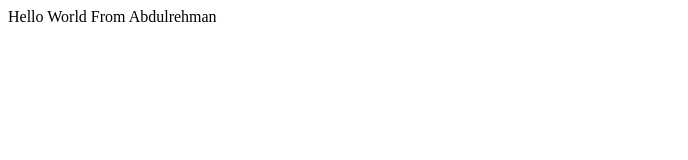
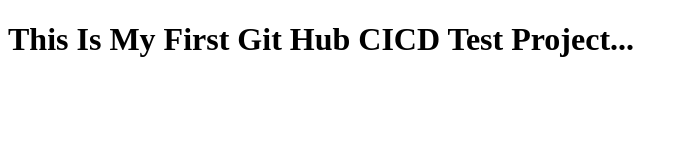
Before and after one commit to AbdulrehmanTalat/Bootcamp-2020, a plain HTML site: page index.html in a window 1280 px wide. Shown: the whole page, without its empty margins (0-688 px from the left). Drawn offline with Linux system fonts and the light colour scheme.

Commit message:
Update index.html

```diff
--- a/index.html
+++ b/index.html
@@ -7,7 +7,7 @@
 </head>
 <body>
     <div>
-        Hello World From Abdulrehman
+        <H1>This Is My First Git Hub CICD Test Project...</H1>
     </div>
 </body>
 </html>
```
